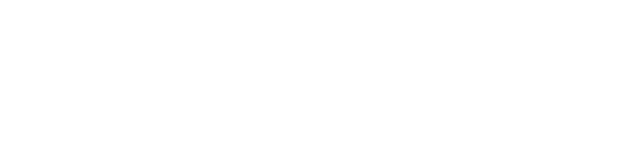
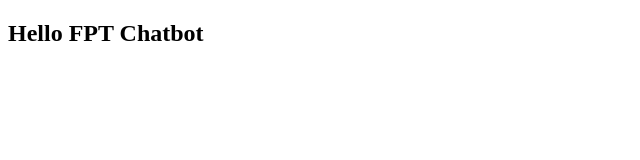
Before and after one commit to mousewip/mousewip.github.io, a plain HTML site: page index.html in a window 1280 px wide. Shown: the whole page, without its empty margins (0-640 px from the left). Drawn offline with Linux system fonts and the light colour scheme.

Commit message:
Update index.html

```diff
--- a/index.html
+++ b/index.html
@@ -1,9 +1,12 @@
 <!DOCTYPE html>
 <html>
 <head>
-	<title></title>
+	<title>FPT ChatBot</title>
 </head>
 <body>
+	<div>
+		<h2>Hello FPT Chatbot</h2>
+	</div>
 <script>
               (function () {
                 let appCode = 'ffb4a3ffb0e4245dda81cea608f95182';
```
